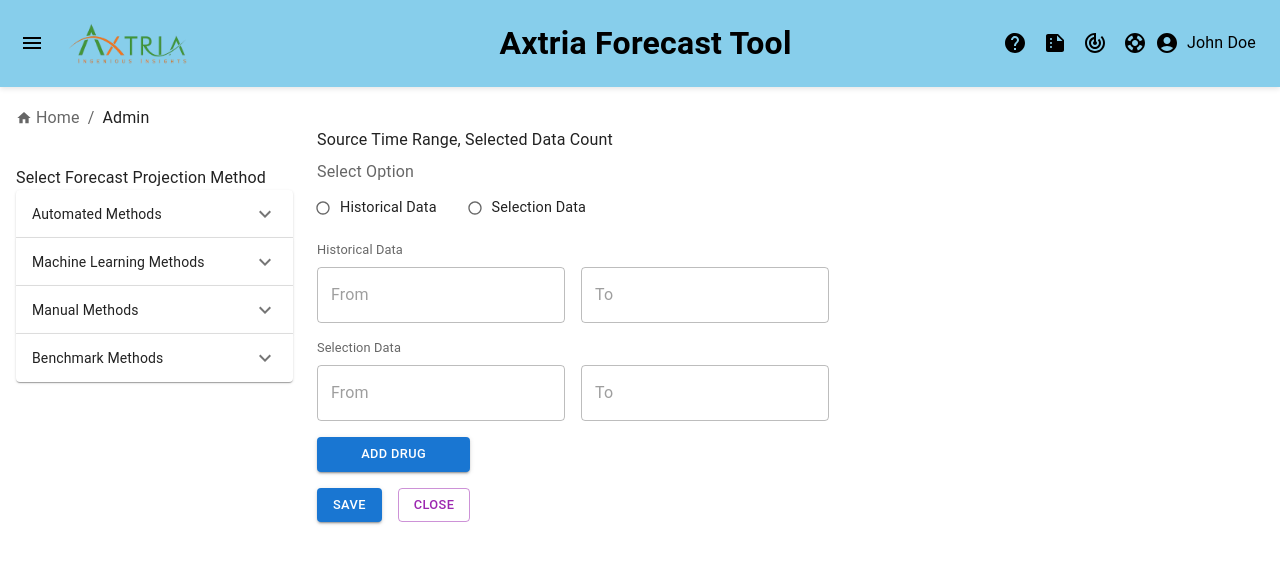
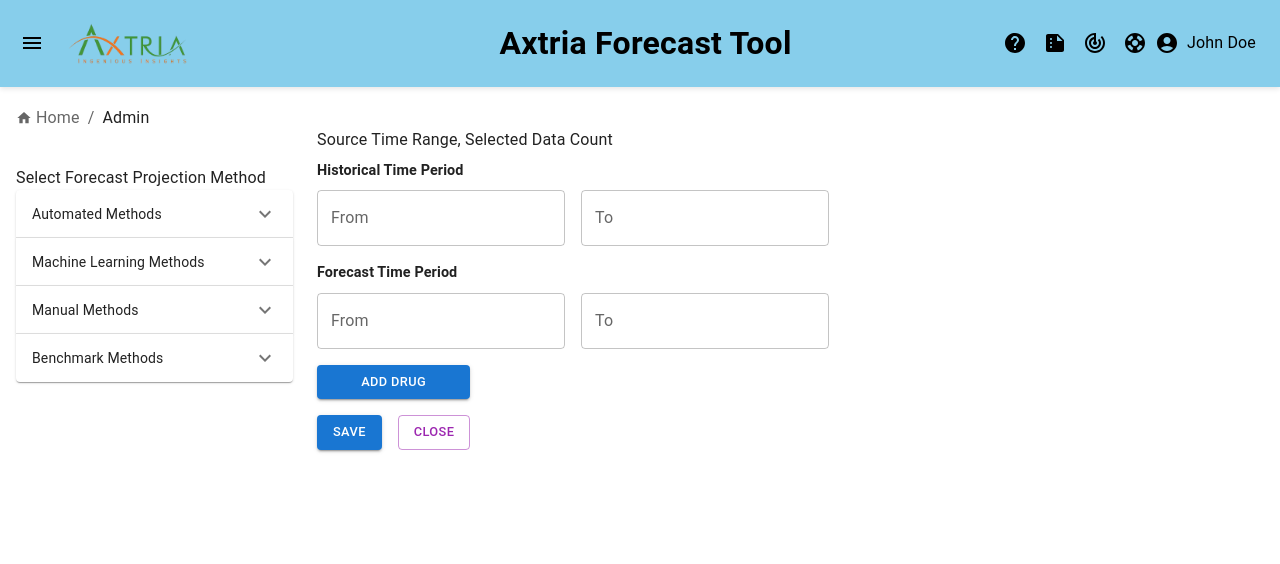
Before and after one commit to DhanushAxtria/Forecast, a React (Create React App) app: page /admin in a window 1280 px wide. Shown: the top 564 px of the page. Built offline with nearby package versions, Linux system fonts and the light colour scheme.

Commit message:
changes 11th nov

```diff
--- a/src/Footer/Forecastpage_footer.jsx
+++ b/src/Footer/Forecastpage_footer.jsx
@@ -1,11 +1,10 @@
 import React, { useState } from 'react';
-import { Box, Typography, FormControl, RadioGroup, FormLabel, Radio, FormControlLabel, TextField, Button } from '@mui/material';
+import { Box, Typography, FormControl, TextField, Button } from '@mui/material';
 import { AdapterDateFns } from '@mui/x-date-pickers/AdapterDateFns';
 import { LocalizationProvider } from '@mui/x-date-pickers';
 import { DatePicker } from '@mui/x-date-pickers/DatePicker';
 
-const Footer = ({ handleAddDrugClick }) => { // Receive handleAddDrugClick as prop
-    const [selectedOption, setSelectedOption] = useState('History');
+const Footer = ({ handleAddDrugClick }) => {
     const [historyFromDate, setHistoryFromDate] = useState(null);
     const [historyToDate, setHistoryToDate] = useState(null);
     const [selectedFromDate, setSelectedFromDate] = useState(null);
@@ -20,10 +19,6 @@
         console.log("Close button clicked");
     };
 
-    const handleOptionChange = (event) => {
-        setSelectedOption(event.target.value);
-    };
-
     return (
         <Box sx={{
             padding: 1,
@@ -36,30 +31,11 @@
                 Source Time Range, Selected Data Count
             </Typography>
 
-            {/* Radio buttons for History and Selected */}
-            <FormControl component="fieldset" sx={{ mb: 2 }}>
-                <FormLabel component="legend" sx={{ fontSize: '1rem', mb: 1 }}>Select Option</FormLabel>
-                <RadioGroup
-                    value={selectedOption}
-                    onChange={handleOptionChange}
-                    sx={{ display: 'flex', flexDirection: 'row', gap: 2 }}
-                >
-                    <FormControlLabel
-                        value="Historical Data"
-                        control={<Radio sx={{ '& .MuiSvgIcon-root': { fontSize: '1rem' } }} />}
-                        label={<Typography sx={{ fontSize: '0.9rem' }}>Historical Data</Typography>}
-                    />
-                    <FormControlLabel
-                        value="Selection Data"
-                        control={<Radio sx={{ '& .MuiSvgIcon-root': { fontSize: '1rem' } }} />}
-                        label={<Typography sx={{ fontSize: '0.9rem' }}>Selection Data</Typography>}
-                    />
-                </RadioGroup>
-            </FormControl>
-
-            {/* History Date Pickers */}
+            {/* Historical Time Period Section */}
             <Box sx={{ display: 'flex', flexDirection: 'column', gap: 1, mb: 2 }}>
-                <FormLabel component="legend" sx={{ fontSize: '0.8rem' }}>Historical Data</FormLabel>
+                <Typography variant="subtitle2" sx={{ fontSize: '0.9rem', fontWeight: 'bold' }}>
+                    Historical Time Period
+                </Typography>
                 <LocalizationProvider dateAdapter={AdapterDateFns}>
                     <Box sx={{ display: 'flex', gap: 2 }}>
                         <DatePicker
@@ -67,22 +43,24 @@
                             value={historyFromDate}
                             onChange={(newValue) => setHistoryFromDate(newValue)}
                             renderInput={(params) => <TextField {...params} size="small" sx={{ fontSize: '0.7rem' }} />}
-                            disabled={selectedOption !== 'Historical Data'}
+                            views={["year", "month"]}
                         />
                         <DatePicker
                             label="To"
                             value={historyToDate}
                             onChange={(newValue) => setHistoryToDate(newValue)}
                             renderInput={(params) => <TextField {...params} size="small" sx={{ fontSize: '0.7rem' }} />}
-                            disabled={selectedOption !== 'Historical Data'}
+                            views={["year", "month"]}
                         />
                     </Box>
                 </LocalizationProvider>
             </Box>
 
-            {/* Selected Date Pickers */}
+            {/* Forecast Time Period Section */}
             <Box sx={{ display: 'flex', flexDirection: 'column', gap: 1 }}>
-                <FormLabel component="legend" sx={{ fontSize: '0.8rem' }}>Selection Data</FormLabel>
+                <Typography variant="subtitle2" sx={{ fontSize: '0.9rem', fontWeight: 'bold' }}>
+                    Forecast Time Period
+                </Typography>
                 <LocalizationProvider dateAdapter={AdapterDateFns}>
                     <Box sx={{ display: 'flex', gap: 2 }}>
                         <DatePicker
@@ -90,14 +68,14 @@
                             value={selectedFromDate}
                             onChange={(newValue) => setSelectedFromDate(newValue)}
                             renderInput={(params) => <TextField {...params} size="small" sx={{ fontSize: '0.7rem' }} />}
-                            disabled={selectedOption !== 'Selection Data'}
+                            views={["year", "month"]}
                         />
                         <DatePicker
                             label="To"
                             value={selectedToDate}
                             onChange={(newValue) => setSelectedToDate(newValue)}
                             renderInput={(params) => <TextField {...params} size="small" sx={{ fontSize: '0.7rem' }} />}
-                            disabled={selectedOption !== 'Selection Data'}
+                            views={["year", "month"]}
                         />
                     </Box>
                 </LocalizationProvider>
@@ -105,12 +83,10 @@
 
             {/* Button Container */}
             <Box sx={{ display: 'flex', flexDirection: 'column', gap: 1, mt: 2 }}>
-                {/* Add Drug Button */}
                 <Button variant="contained" color="primary" onClick={handleAddDrugClick} sx={{ fontSize: '0.8rem', mb: 1 }}>
                     Add Drug
                 </Button>
 
-                {/* Save and Close Buttons */}
                 <Box sx={{ display: 'flex', gap: 2 }}>
                     <Button variant="contained" color="primary" onClick={handleSave} sx={{ fontSize: '0.8rem' }}>
                         Save
```
Also changed, not shown: package.json (+4 -3 lines), src/Body/Newpage.jsx (+50 -48 lines), 1 other file (tests, documents, lock files or other folders).
